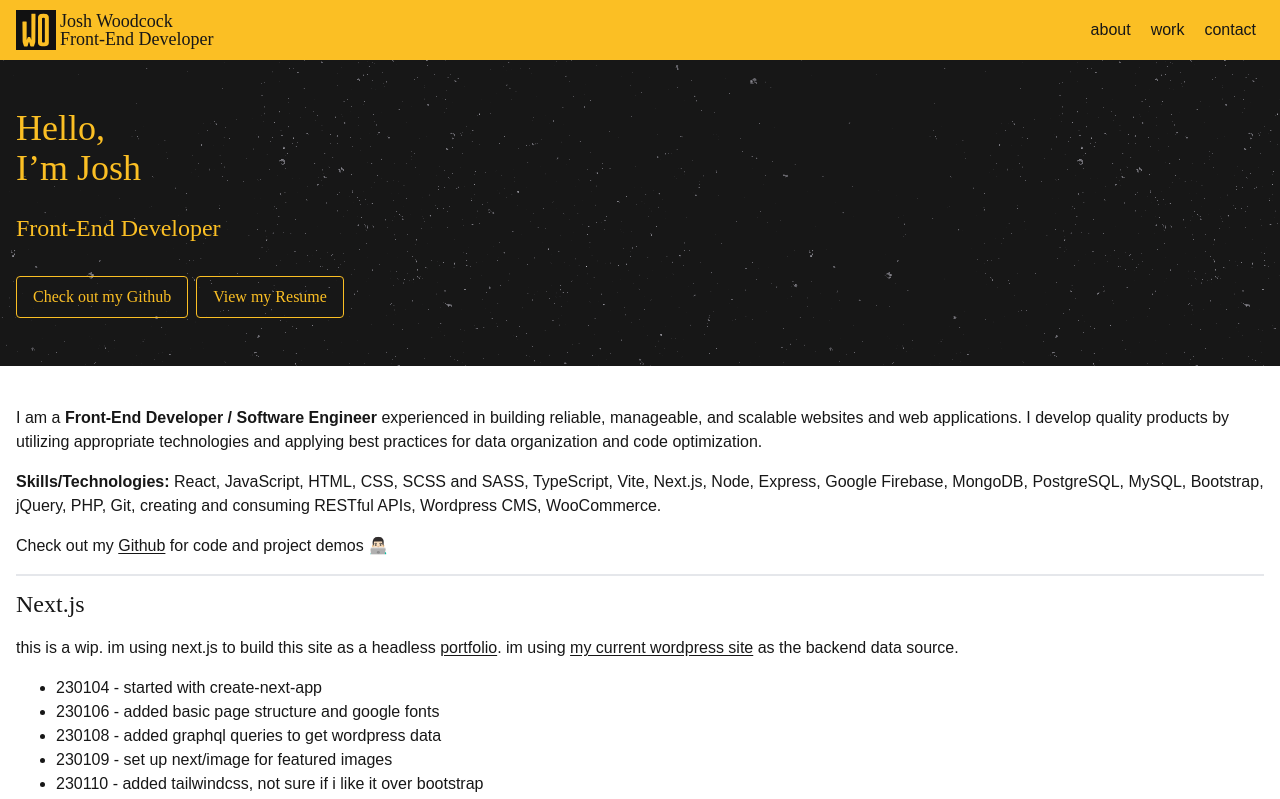
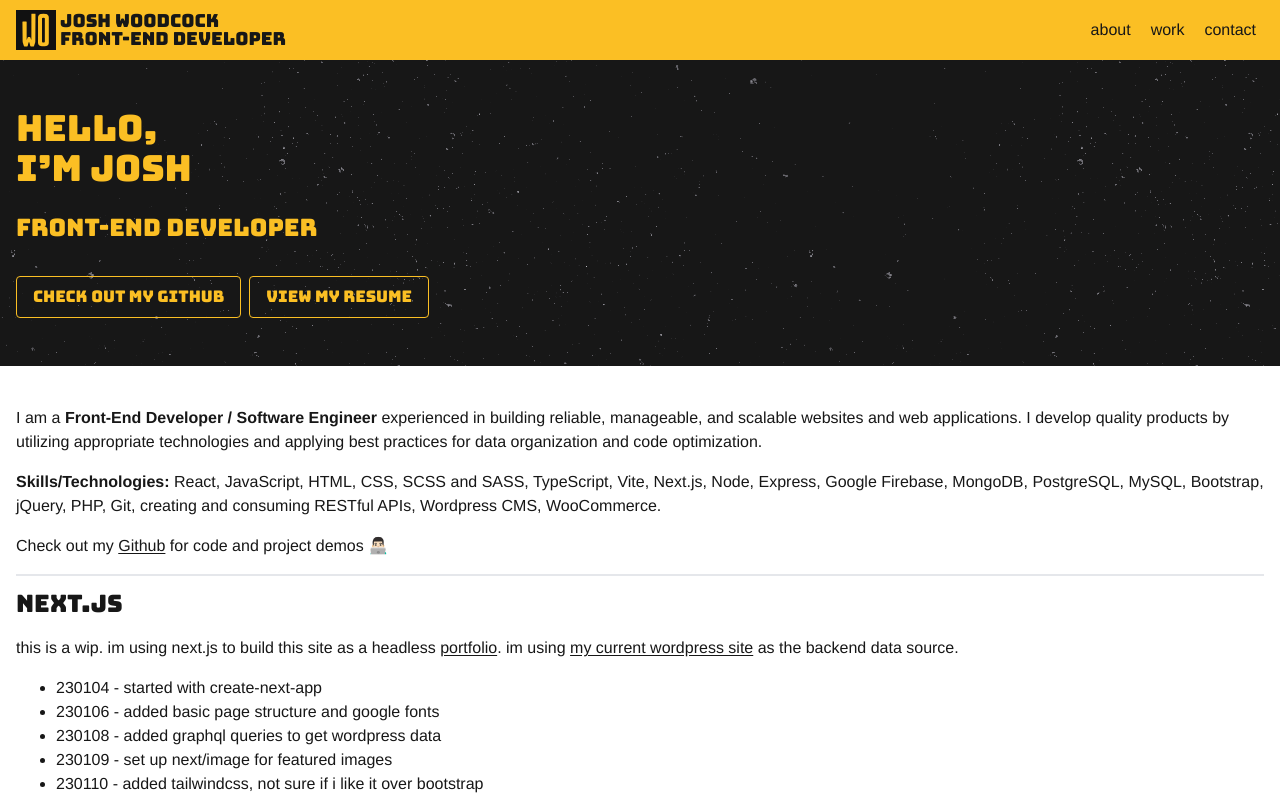
Before and after one commit to j0w0/nextjs-portfolio, a Next.js app: page / in a window 1280 px wide. Shown: the top 799 px of the page. Built offline with nearby package versions, Linux system fonts and the light colour scheme.

Commit message:
fix google fonts and tw styles

```diff
--- a/src/pages/_app.js
+++ b/src/pages/_app.js
@@ -1,10 +1,28 @@
 import "../styles/globals.css";
+import { Arimo, Bungee } from "@next/font/google";
 import Layout from "../components/Layout/Layout";
+
+const arimo = Arimo({ subsets: "latin" });
+const bungee = Bungee({
+  subsets: "latin",
+  weight: ["400"],
+});
+
+const primaryFont = arimo.style.fontFamily;
+const secondaryFont = bungee.style.fontFamily;
 
 export default function App({ Component, pageProps }) {
   return (
-    <Layout>
-      <Component {...pageProps} />
-    </Layout>
+    <>
+      <style jsx global>{`
+        :root {
+          --j0w0-font-primary: ${primaryFont};
+          --j0w0-font-secondary: ${secondaryFont};
+        }
+      `}</style>
+      <Layout>
+        <Component {...pageProps} />
+      </Layout>
+    </>
   );
 }
--- a/src/styles/globals.css
+++ b/src/styles/globals.css
@@ -1,12 +1,6 @@
 @import "./tailwind-base.css";
 @tailwind components;
 @tailwind utilities;
-
-* {
-  box-sizing: border-box;
-  padding: 0;
-  margin: 0;
-}
 
 #__next {
   display: flex;
--- a/src/styles/tailwind-base.css
+++ b/src/styles/tailwind-base.css
@@ -1,6 +1,10 @@
 @tailwind base;
 
 @layer base {
+  * {
+    @apply box-border m-0 p-0;
+  }
+
   html,
   body {
     @apply text-neutral-900;
@@ -19,7 +23,7 @@
   }
 
   p + p {
-    margin-top: 0;
+    @apply mt-0;
   }
 
   blockquote,
@@ -91,7 +95,7 @@
 
   b,
   strong {
-    font-weight: bold;
+    @apply font-bold;
   }
 
   pre {
--- a/tailwind.config.js
+++ b/tailwind.config.js
@@ -10,12 +10,11 @@ module.exports = {
       padding: "1rem",
     },
     fontFamily: {
-      sans: ["Arimo", "sans-serif"],
-      serif: ["Bungee", "serif"],
+      sans: ["var(--j0w0-font-primary)", "sans-serif"],
     },
     extend: {
       fontFamily: {
-        heading: ["Bungee", "serif"],
+        heading: ["var(--j0w0-font-secondary)", "serif"],
       },
     },
   },
```
